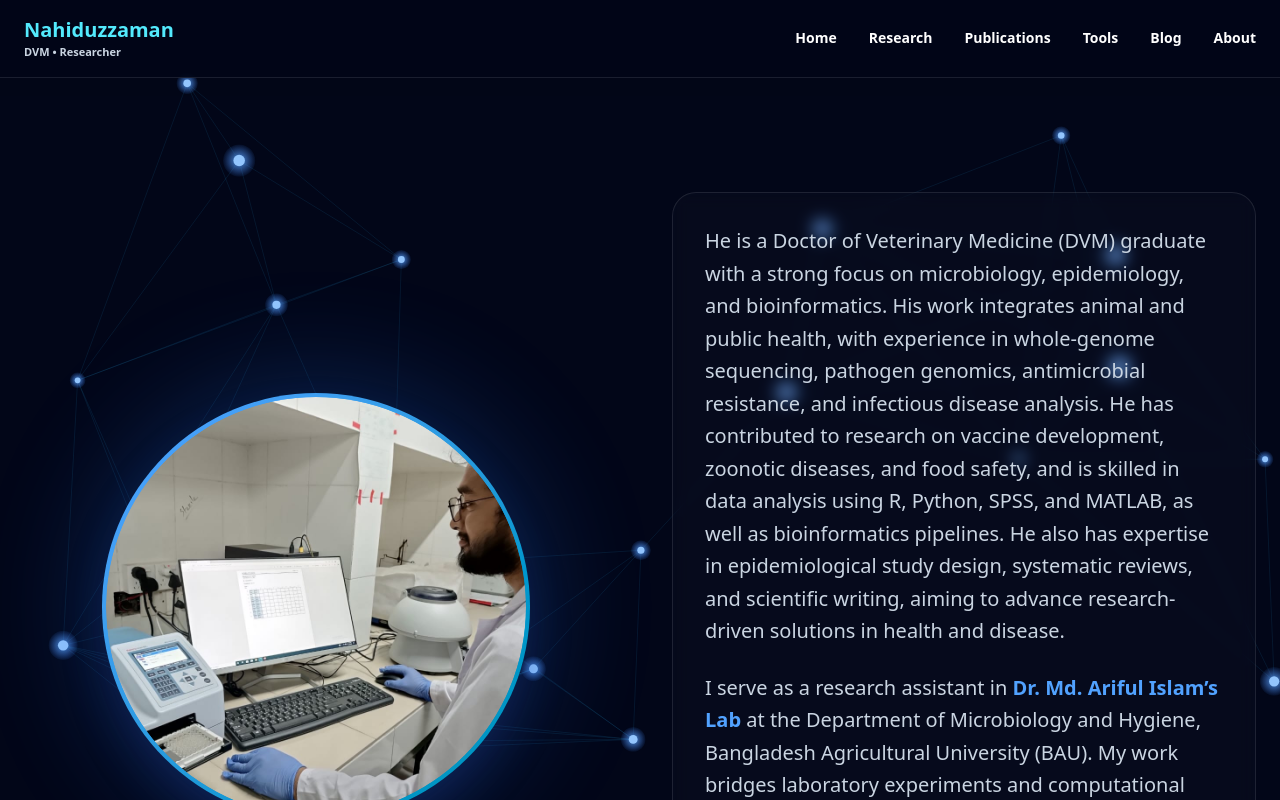
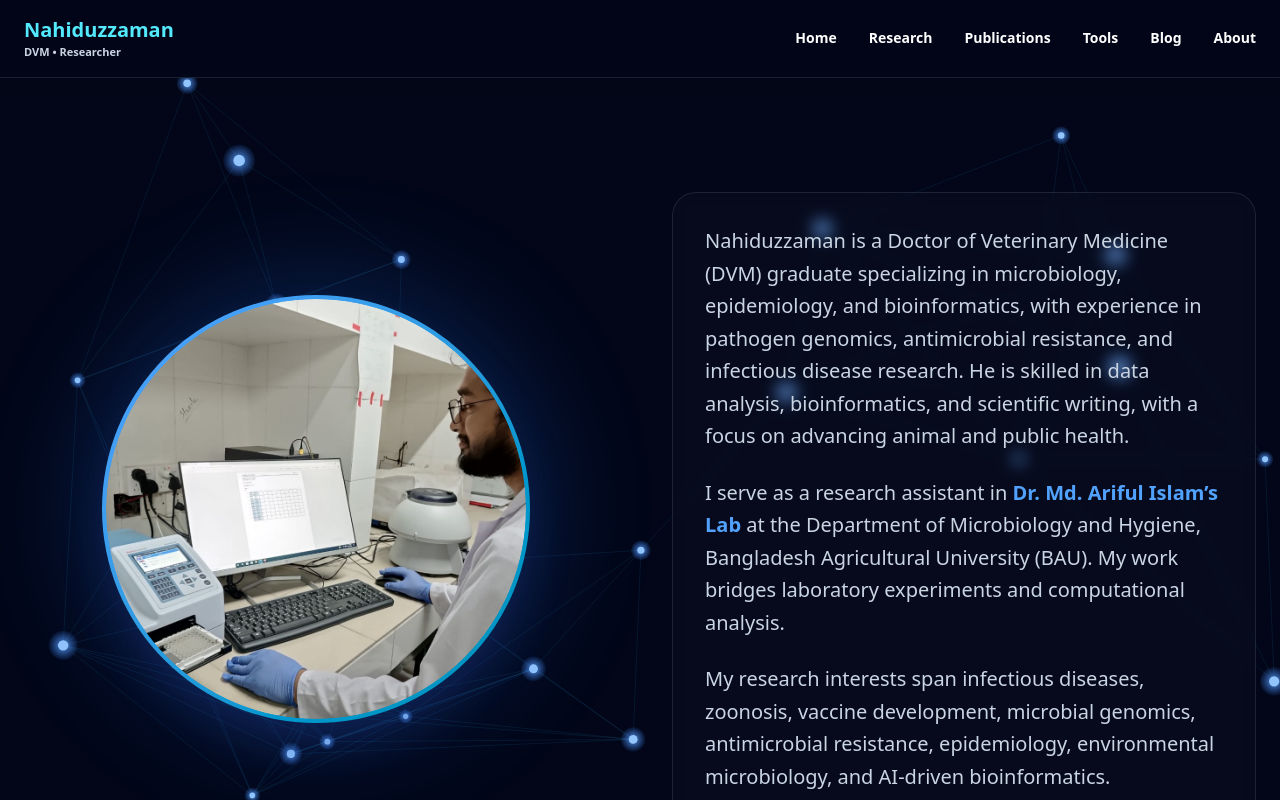
Before and after one commit to Nahid141/nahiduzzaman-portfolio, a Next.js app: page /about in a window 1280 px wide. Shown: the top 800 px of the page. Built offline with nearby package versions, Linux system fonts and the light colour scheme.

Commit message:
AbUpdated1

```diff
--- a/app/about/page.tsx
+++ b/app/about/page.tsx
@@ -444,9 +444,7 @@ export default function About() {
 
           <div className="space-y-6 rounded-3xl border border-white/10 bg-white/[0.02] p-8 text-xl leading-relaxed text-slate-300 backdrop-blur-sm transition-all duration-300 hover:border-cyan-400/20 hover:shadow-cyan-500/5">
             <p>
-              He is a Doctor of Veterinary Medicine (DVM) graduate with a strong focus on microbiology, epidemiology, and bioinformatics. His work integrates animal and public health, with experience in whole-genome sequencing, pathogen genomics, antimicrobial resistance, and infectious disease analysis.
-
-He has contributed to research on vaccine development, zoonotic diseases, and food safety, and is skilled in data analysis using R, Python, SPSS, and MATLAB, as well as bioinformatics pipelines. He also has expertise in epidemiological study design, systematic reviews, and scientific writing, aiming to advance research-driven solutions in health and disease.
+              Nahiduzzaman is a Doctor of Veterinary Medicine (DVM) graduate specializing in microbiology, epidemiology, and bioinformatics, with experience in pathogen genomics, antimicrobial resistance, and infectious disease research. He is skilled in data analysis, bioinformatics, and scientific writing, with a focus on advancing animal and public health.
             </p>
 
             <p>
```
